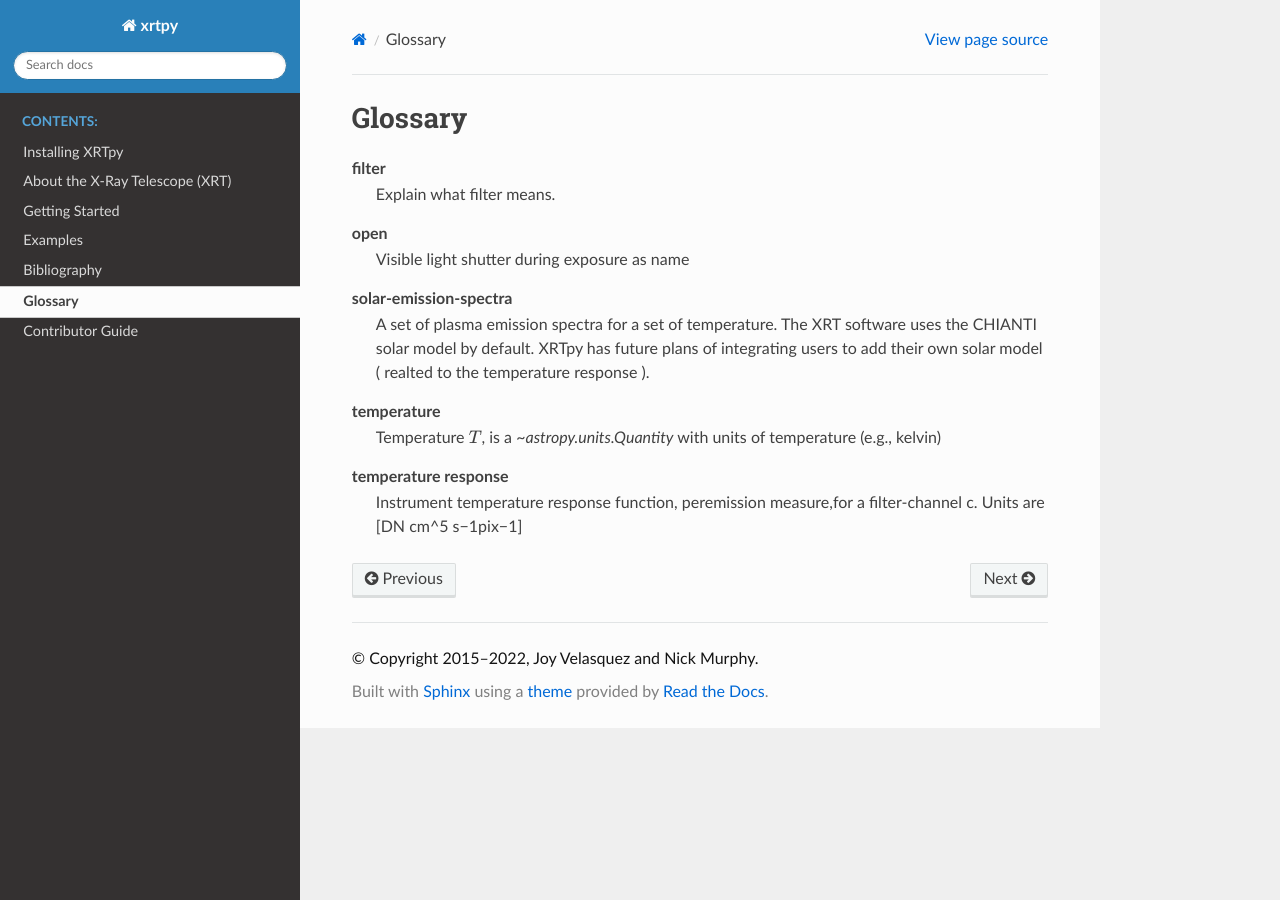
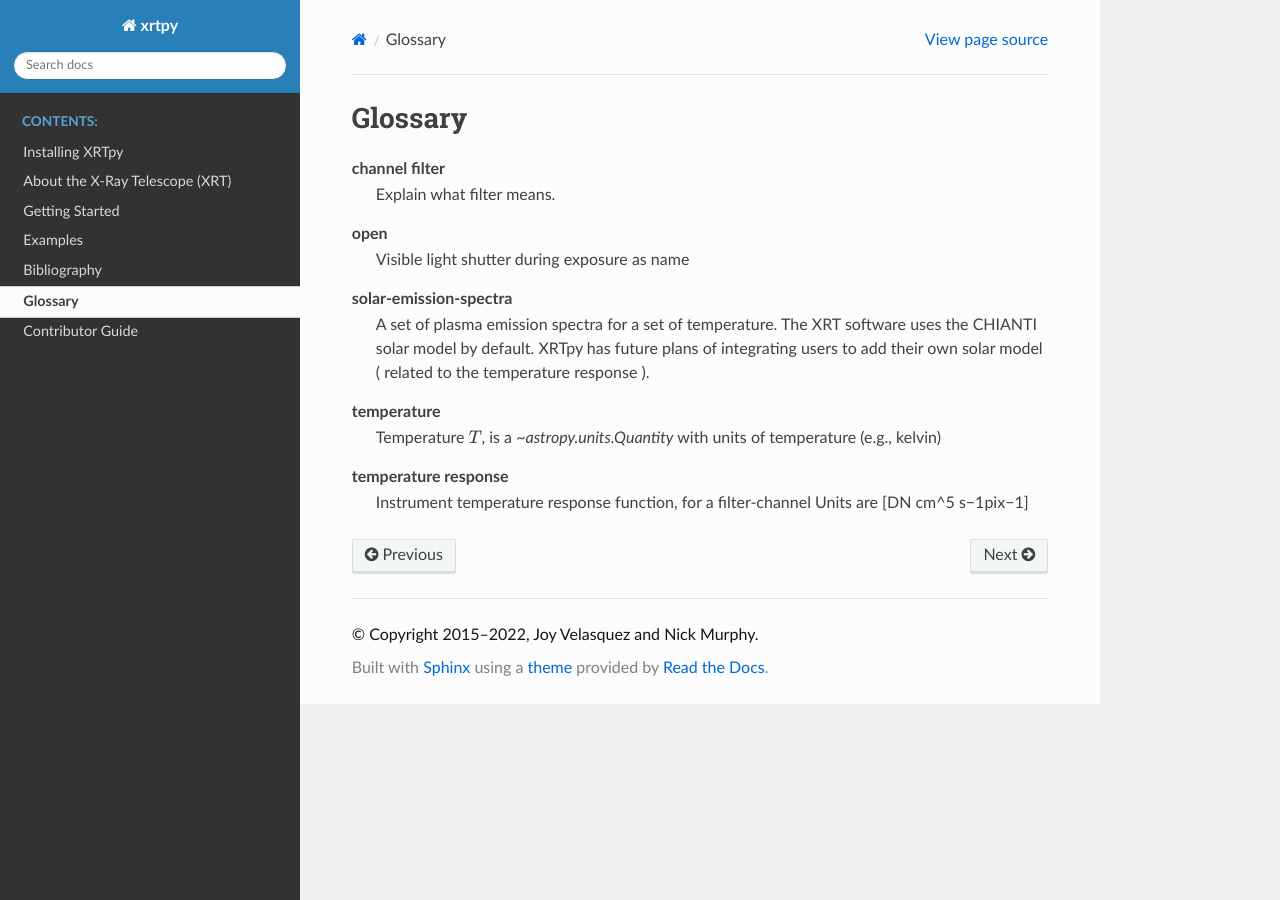
Before and after one commit to HinodeXRT/xrtpy, a Sphinx documentation site: the page built from docs/glossary.rst, in a window 1280 px wide. Built offline with Sphinx 7.4.7 and the Read the Docs theme 2.0.0, drawn with Linux system fonts in a browser that asks for light colours.

Commit message:
Change in text.

```diff
--- a/docs/glossary.rst
+++ b/docs/glossary.rst
@@ -9,15 +9,14 @@ Glossary
 .. glossary::
    :sorted:
 
-
-   filter
+   channel filter
       Explain what filter means.
    open
       Visible light shutter during exposure as name
    temperature
       Temperature :math:`T`, is a `~astropy.units.Quantity` with units of temperature (e.g., kelvin)
    temperature response
-      Instrument temperature response function, peremission measure,for a filter-channel c. Units are [DN cm^5 s−1pix−1]
+      Instrument temperature response function, for a filter-channel Units are [DN cm^5 s−1pix−1]
    solar-emission-spectra
       A set of plasma emission spectra for a set of temperature. The XRT software uses the CHIANTI solar model by default. XRTpy
-      has future plans of integrating users to add their own solar model ( realted to the temperature response ).
+      has future plans of integrating users to add their own solar model ( related to the temperature response ).
```
